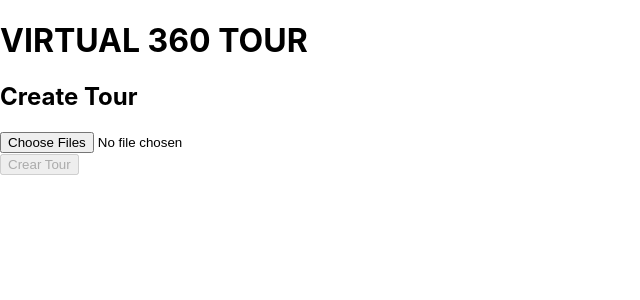
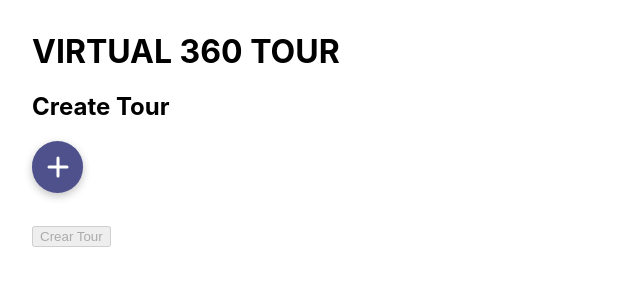
Before and after one commit to Facupelli/Virtual360Tour, a React (Create React App) app in the folder client/: page / in a window 1280 px wide. Shown: the top 300 px of the page, without its empty margins (0-640 px from the left). Built offline with nearby package versions, Linux system fonts and the light colour scheme.

Commit message:
first styles

```diff
--- a/client/package.json
+++ b/client/package.json
@@ -3,13 +3,15 @@
   "version": "0.1.0",
   "private": true,
   "dependencies": {
+    "@heroicons/react": "^1.0.6",
     "cra-template": "1.1.3",
     "pannellum-react": "^1.2.4",
     "react": "^18.0.0",
     "react-dom": "^18.0.0",
     "react-pannellum": "^0.2.7",
     "react-router-dom": "^6.3.0",
-    "react-scripts": "5.0.0"
+    "react-scripts": "5.0.0",
+    "sass": "^1.50.1"
   },
   "scripts": {
     "start": "react-scripts start",
--- a/client/src/App.js
+++ b/client/src/App.js
@@ -2,6 +2,7 @@ import React, { useState } from "react";
 import { CreateTour } from "./components/CreateTour/CreateTour";
 import { Routes, Route } from "react-router-dom";
 import { Home } from "./components/Home/Home";
+import './App.scss'
 
 function App() {
   const [files, setFiles] = useState([]);
--- /dev/null
+++ b/client/src/App.scss
@@ -0,0 +1,6 @@
+$primaryColor: #4F518C;
+$hoverPrimary: #907AD6;
+
+body{
+    margin: 2rem;
+}
--- a/client/src/components/UploadImages/UploadImages.jsx
+++ b/client/src/components/UploadImages/UploadImages.jsx
@@ -1,6 +1,8 @@
-import React, { useState } from "react";
+import React, { useRef, useState } from "react";
+import { PlusIcon, XIcon } from '@heroicons/react/solid'
+import s from "./UploadImages.module.scss";
 
-export const UploadTour = ({files, setFiles, create, setCreate}) => {
+export const UploadTour = ({ files, setFiles, create, setCreate }) => {
   // const [files, setFiles] = useState([]);
 
   console.log("FILES STATE UPLOAD", files, "length", files.length > 0);
@@ -54,25 +56,41 @@ export const UploadTour = ({files, setFiles, create, setCreate}) => {
   };
 
   const handleClickCreate = () => {
-      setCreate(true);
+    setCreate(true);
   };
+
+  const fileInput = useRef();
 
   return (
     <div>
       <h2>Create Tour</h2>
-      <form>
-        <input type="file" multiple onChange={(e) => loadImg(e)} />
+      <form className={s.form}>
+        <input
+          style={{ display: "none" }}
+          type="file"
+          multiple
+          onChange={(e) => loadImg(e)}
+          ref={fileInput}
+        />
+        <button
+          onClick={(e) => {
+            e.preventDefault()
+            fileInput.current.click();
+          }}
+        >
+          {/* Elegir Archivos */}
+          <PlusIcon className={s.plus_icon}/>
+        </button>
       </form>
-      <div>
+      <div className={s.images_container}>
         {files.length > 0 &&
           files.map((file, i) => (
             <div key={i}>
-              <button onClick={() => handleDeleteImg(file.name)}>X</button>
               <img
                 src={file.img}
                 alt={file.name}
-                style={{ height: "150px", width: "300px" }}
               />
+              <button onClick={() => handleDeleteImg(file.name)}><XIcon className={s.x_icon} /></button>
             </div>
           ))}
         {filesLoading && <div>Loading...</div>}
--- /dev/null
+++ b/client/src/components/UploadImages/UploadImages.module.scss
@@ -0,0 +1,62 @@
+@use "../../App";
+
+.form {
+  button {
+    display: flex;
+    align-items: center;
+    gap: 0.5em;
+
+    background-color: App.$primaryColor;
+    padding: 0.8em;
+    border: none;
+    color: white;
+    border-radius: 100%;
+    box-shadow: rgba(0, 0, 0, 0.24) 0px 3px 8px;
+    cursor: pointer;
+
+    &:hover {
+      background-color: App.$hoverPrimary;
+    }
+
+    .plus_icon {
+      width: 30px;
+      height: 30px;
+    }
+  }
+}
+
+.images_container {
+  margin-top: 2rem;
+  display: flex;
+
+  div {
+    display: inline-block;
+    position: relative;
+    padding: .2rem;
+
+    img{
+        height: 100px;
+        width: 200px;
+        object-fit: cover;
+        border-radius: .5rem;
+    }
+
+    button {
+      position: absolute;
+      top: 0.5em;
+      right: 0.5em;
+      border-radius: 100%;
+      border: none;
+      padding: 0.5em;
+      background-color: black;
+      font-weight: bold;
+      cursor: pointer;
+
+      .x_icon {
+        color: white;
+        width: 15px;
+        height: 15px;
+      }
+    }
+  }
+}
```
Also changed, not shown: client/src/App.css (deleted, +0 -38 lines).
